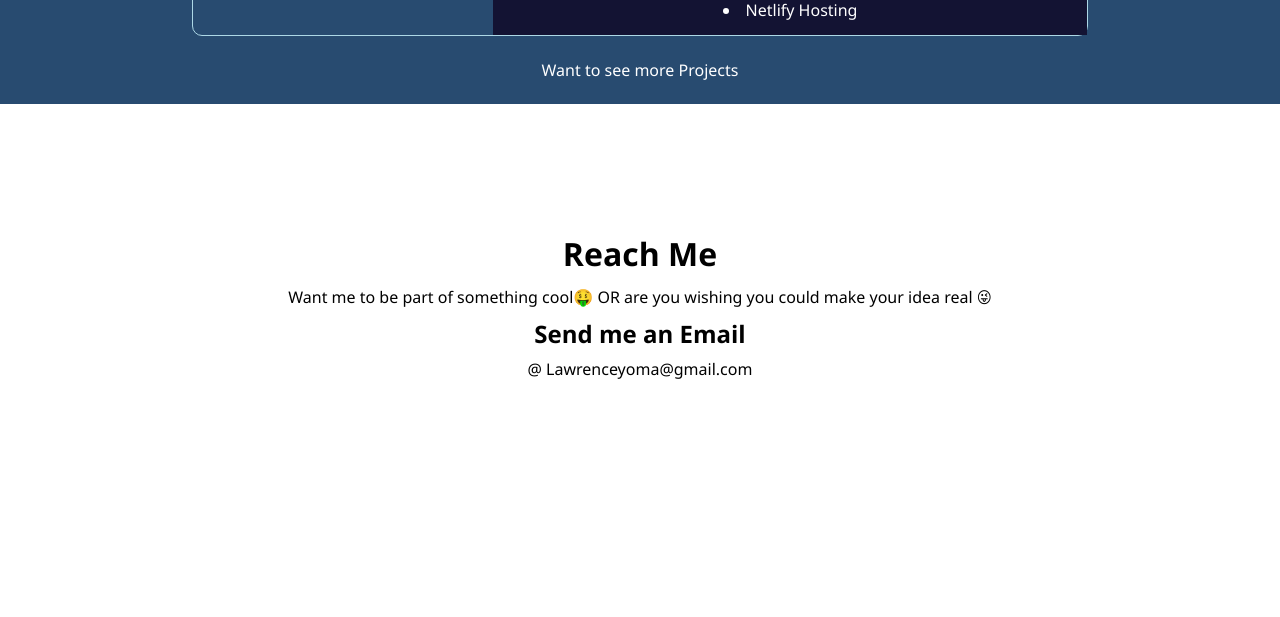
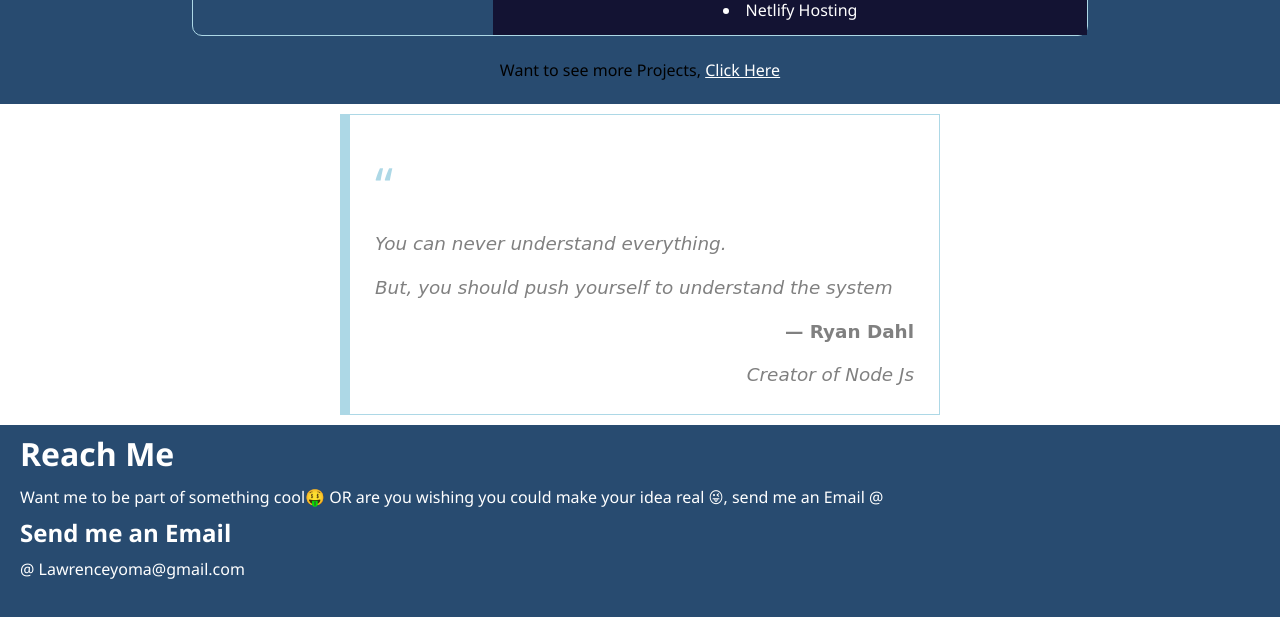
Before and after one commit to DevYoma/Portfolio, a plain HTML site: page index.html in a window 1280 px wide. Shown: the part 1699-2316 px from the top of the page. Before the commit the page ends 2203 px from the top, so only its background shows below. Drawn offline with Linux system fonts and the light colour scheme.

Commit message:
refactoring

```diff
--- a/index.html
+++ b/index.html
@@ -36,8 +36,9 @@
         <!-- About Section -->
         <section class="about">
             <div class="about__info"">
-                <h2>Meet this guy 😄</h2>
-                <p>Hi, I am at the moment exploring the awesomeness of javascript, it frameworks and libraries Lorem ipsum dolor sit amet consectetur adipisicing elit. Possimus, alias!</p>
+                <h3>Meet this guy 😄</h3>
+                <p>Hello, I'm  a <b>frontend Developer</b> with a lot to learn🙄. I am at the moment exploring the awesomeness of <b>JAVASCRIPT</b>, it frameworks and libraries, and so much more. </p>
+                <p>I would love to get on projects with positive people to boost my potentials and skills.</p>
             </div>
             <div class="about__techstack">
                 <div class="about__techstack__svg">
@@ -50,12 +51,35 @@
                 </div>
                 <div class="about__skills">
 
+                    <div>
                         <i class="fab fa-html5 fa-4x fa-fw" id="html"></i>
+                        <p>HTML5</p>
+                    </div>
+                    <div>
                         <i class="fab fa-css3 fa-4x fa-fw" id="css"></i>
+                        <p>CSS3</p>
+
+                    </div>
+                    <div>
                         <i class="fab fa-js fa-4x fa-fw" id="js"></i>
+                        <p>JAVASCRIPT</p>
+
+                    </div>
+                    <div>
                         <i class="fab fa-react fa-4x fa-fw" id="react"></i>
+                        <p>REACT JS</p>
+
+                    </div>
+                    <div>
                         <i class="fab fa-sass fa-4x fa-fw" id="sass"></i>
+                        <p>Saas</p>
+
+                    </div>
+                    <div>
                         <i class="fab fa-github fa-4x fa-fw" id="github"></i>
+                        <p>Github</p>
+
+                    </div>
 
                 </div>
             </div>
@@ -156,15 +180,20 @@
                 </div>
             </div>
             <center>
-                <p class="projects__seeMore">Want to see more Projects </p>
+                <p class="projects__seeMore" style="color: black">Want to see more Projects, <a style="color: white;" href="https://github.com/DevYoma">Click Here</a> </p>
             </center>
         </section>
 
         <!-- Contact Section -->
+        <blockquote class="blockquote blockquote__bordered">
+            <p class="blockquote__text">You can never understand everything.</p>
+            <p class="blockquote__text">But, you should push yourself to understand the system</p>
+            <p class="blockquote__text blockquote__author">  Ryan Dahl</p>
+            <p class=" blockquote__text blockquote__author__child">Creator of Node Js</p>
+        </blockquote>
         <section class="contact">
             <h3>Reach Me</h3>
-            <p>Want me to be part of something cool🤑 OR are you wishing you could make your idea real 😜</p>
-
+            <p>Want me to be part of something cool🤑 OR are you wishing you could make your idea real 😜, send me an Email @ </p>
             <h2>Send me an Email</h2>
             <p>@ Lawrenceyoma@gmail.com</p>
         </section>
--- a/styles/style.css
+++ b/styles/style.css
@@ -8,6 +8,7 @@
 
 body{
     width: 100vw;
+    overflow-x: hidden;
 }
 
 section{
@@ -150,10 +151,10 @@ section{
     /* background: red; */
     height: 20vh;
     padding: 30px;
-    margin-bottom: 50px;
+    margin-bottom: 100px;
 }
 
-.about__info > h2{
+.about__info > h3{
     text-align: center;
     font-weight: 600;
     font-size: 1.6rem;
@@ -177,11 +178,21 @@ section{
 }
 
 
+
 .about__skills{
     flex-wrap: wrap;
     /* border: 2px solid red; */
     text-align: center;
     padding: 10px;
+}
+
+.about__skills > div{
+    display: inline-block;
+}
+
+.about__skills > div > p{
+    font-weight: normal;
+    font-size: 18px;
 }
 
 
@@ -280,13 +291,60 @@ section{
     color: white;
 }
 
+
+/* BLOCKQUOTE */
+
+.blockquote{
+    max-width: 600px;
+    margin: 10px auto;
+    padding: 25px;
+    /* background: #f8fffe; */
+    border: 1px solid lightblue;
+    color: grey;
+}
+
+.blockquote::before{
+    content: "\201c";
+    font-size: 50px;
+    color: lightblue;
+}
+
+.blockquote__text{
+    /* gelacio */
+    font-family: cursive;
+    font-size: 1.15em;
+    font-style: italic;
+    line-height: 1.5;
+}
+
+.blockquote__text:not(:last-child){
+    margin-bottom: 1rem;
+}
+
+.blockquote__bordered{
+    border-left-width: 10px;
+}
+
+.blockquote__author{
+    font-weight: bold;
+    font-style: normal;
+    text-align: right;
+}
+
+.blockquote__author::before{
+    content: "\2014\0020"
+}
+
+.blockquote__author__child{
+    font-weight: lighter;
+    text-align: right;
+}
+
 /* Contact me */
 .contact{
-    display: grid;
-    place-items: center;
-    place-content: center;
-    background: white;
+    background: rgb(40, 75, 112);
     padding: 0 20px;
+    color: #fff;
 }
 
 .contact > h3 {
```
Lines whose indentation alone changed are shown as unchanged.
